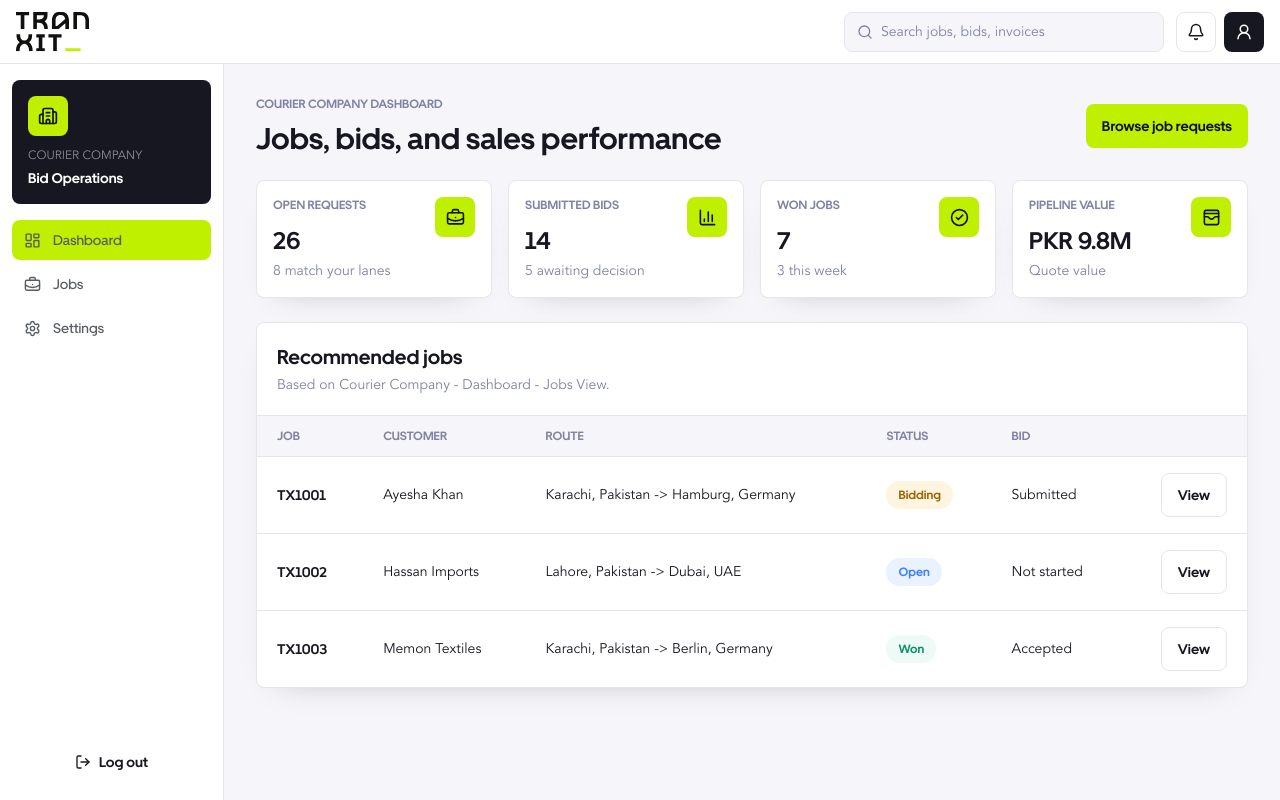
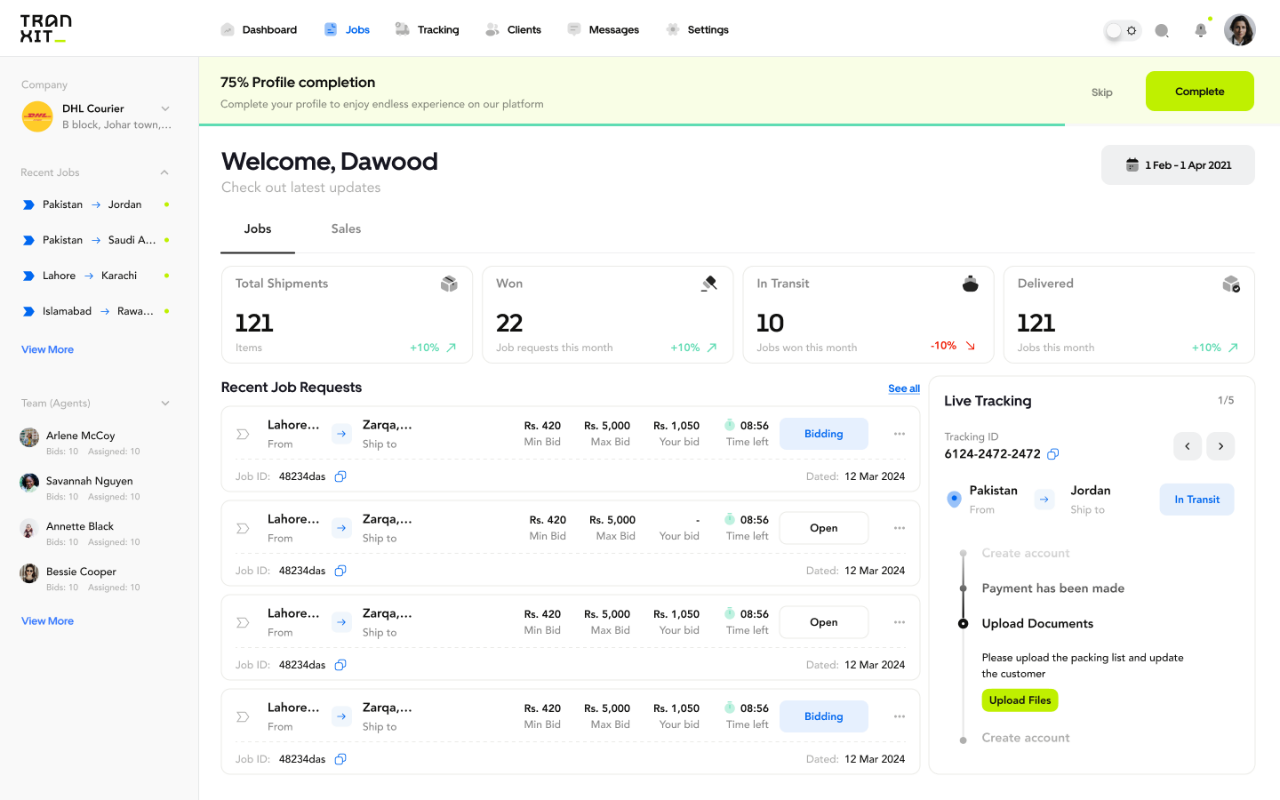
Before and after one commit to makewaysdotnet/TranXit-Frontend, a Next.js app: page /courier/dashboard in a window 1280 px wide. Built offline with nearby package versions, Linux system fonts and the light colour scheme; a web font is replaced by a local one.

Commit message:
feat: add Figma courier dashboard lite (#8)
Co-authored-by: Daniyal Rizvi <syeddaniyalrizvi@gmail.com>

```diff
--- a/src/app/courier/dashboard/page.tsx
+++ b/src/app/courier/dashboard/page.tsx
@@ -1,78 +1,5 @@
-import Link from "next/link";
-import { BarChart3, BriefcaseBusiness, CheckCircle2, WalletCards } from "lucide-react";
-import { AppShell } from "@/components/dashboard/app-shell";
-import { MetricCard } from "@/components/dashboard/metric-card";
-import { Button } from "@/components/ui/button";
-import { Card } from "@/components/ui/card";
-import { StatusTag } from "@/components/ui/status-tag";
-import { courierJobs } from "@/lib/mock-data";
+import { CourierDashboardLite } from "@/components/courier/courier-dashboard-lite";
 
 export default function CourierDashboardPage() {
-  return (
-    <AppShell role="courier">
-      <section className="grid gap-6">
-        <div className="flex flex-wrap items-center justify-between gap-4">
-          <div>
-            <p className="text-xs font-bold uppercase text-[#8083A3]">
-              Courier company dashboard
-            </p>
-            <h1 className="mt-2 text-3xl font-bold text-[#171721]">
-              Jobs, bids, and sales performance
-            </h1>
-          </div>
-          <Link href="/courier/jobs">
-            <Button>Browse job requests</Button>
-          </Link>
-        </div>
-
-        <div className="grid gap-4 md:grid-cols-2 xl:grid-cols-4">
-          <MetricCard label="Open requests" value="26" meta="8 match your lanes" icon={<BriefcaseBusiness size={19} />} />
-          <MetricCard label="Submitted bids" value="14" meta="5 awaiting decision" icon={<BarChart3 size={19} />} />
-          <MetricCard label="Won jobs" value="7" meta="3 this week" icon={<CheckCircle2 size={19} />} />
-          <MetricCard label="Pipeline value" value="PKR 9.8M" meta="Quote value" icon={<WalletCards size={19} />} />
-        </div>
-
-        <Card className="overflow-hidden">
-          <div className="border-b border-[#E4E6E8] p-5">
-            <h2 className="text-xl font-bold">Recommended jobs</h2>
-            <p className="mt-1 text-sm text-[#8083A3]">
-              Based on Courier Company - Dashboard - Jobs View.
-            </p>
-          </div>
-          <div className="overflow-x-auto">
-            <table className="w-full min-w-[860px] text-left text-sm">
-              <thead className="bg-[#F5F5FA] text-xs uppercase text-[#8083A3]">
-                <tr>
-                  <th className="px-5 py-3">Job</th>
-                  <th className="px-5 py-3">Customer</th>
-                  <th className="px-5 py-3">Route</th>
-                  <th className="px-5 py-3">Status</th>
-                  <th className="px-5 py-3">Bid</th>
-                  <th className="px-5 py-3" />
-                </tr>
-              </thead>
-              <tbody>
-                {courierJobs.map((job) => (
-                  <tr key={job.id} className="border-t border-[#E4E6E8]">
-                    <td className="px-5 py-4 font-bold">{job.jobNumber}</td>
-                    <td className="px-5 py-4">{job.customer}</td>
-                    <td className="px-5 py-4">
-                      {job.origin} {"->"} {job.destination}
-                    </td>
-                    <td className="px-5 py-4"><StatusTag status={job.status} /></td>
-                    <td className="px-5 py-4">{job.bidStatus}</td>
-                    <td className="px-5 py-4 text-right">
-                      <Link href={`/courier/jobs/${job.id}`}>
-                        <Button variant="secondary">View</Button>
-                      </Link>
-                    </td>
-                  </tr>
-                ))}
-              </tbody>
-            </table>
-          </div>
-        </Card>
-      </section>
-    </AppShell>
-  );
+  return <CourierDashboardLite />;
 }
--- /dev/null
+++ b/src/components/courier/courier-dashboard-lite.tsx
@@ -0,0 +1,81 @@
+/* eslint-disable @next/next/no-img-element */
+import Link from "next/link";
+
+type Hotspot = {
+  "aria-label": string;
+  height: number;
+  href: string;
+  width: number;
+  x: number;
+  y: number;
+};
+
+const dashboardImage = {
+  alt: "TranXIT courier dashboard lite screen from Figma",
+  height: 900,
+  src: "/courier/figma/dashboard-lite-desktop.png",
+  width: 1440,
+};
+
+const hotspots: Hotspot[] = [
+  link("Dashboard", "/courier/dashboard", 249, 17, 104, 32),
+  link("Jobs", "/courier/jobs", 365, 17, 82, 32),
+  link("Settings", "/courier/settings", 742, 17, 105, 32),
+  link("Profile", "/courier/settings", 1368, 15, 47, 39),
+  link("Complete profile", "/courier/settings", 1288, 80, 123, 45),
+  link("See all job requests", "/courier/jobs", 998, 429, 40, 24),
+  link("Open job request", "/courier/jobs/1001", 878, 469, 99, 37),
+  link("Create bid", "/courier/jobs/1001/bid", 878, 788, 99, 37),
+  link("Upload files", "/courier/jobs/1001", 1105, 775, 85, 26),
+  link("Recent jobs", "/courier/jobs", 23, 383, 70, 24),
+  link("Team settings", "/courier/settings", 23, 688, 70, 24),
+];
+
+export function CourierDashboardLite() {
+  return (
+    <main className="min-h-screen overflow-x-auto bg-white">
+      <div className="relative mx-auto aspect-[1440/900] w-full min-w-[1180px] max-w-[1440px] lg:min-w-0">
+        <img
+          alt={dashboardImage.alt}
+          className="block h-auto w-full select-none"
+          draggable={false}
+          height={dashboardImage.height}
+          src={dashboardImage.src}
+          width={dashboardImage.width}
+        />
+        {hotspots.map((hotspot) => (
+          <Link
+            aria-label={hotspot["aria-label"]}
+            className="absolute block rounded-sm focus:outline-none focus-visible:ring-2 focus-visible:ring-[#BFF000]"
+            href={hotspot.href}
+            key={`${hotspot.href}-${hotspot["aria-label"]}-${hotspot.x}-${hotspot.y}`}
+            style={{
+              height: `${(hotspot.height / dashboardImage.height) * 100}%`,
+              left: `${(hotspot.x / dashboardImage.width) * 100}%`,
+              top: `${(hotspot.y / dashboardImage.height) * 100}%`,
+              width: `${(hotspot.width / dashboardImage.width) * 100}%`,
+            }}
+          />
+        ))}
+      </div>
+    </main>
+  );
+}
+
+function link(
+  label: string,
+  href: string,
+  x: number,
+  y: number,
+  width: number,
+  height: number,
+) {
+  return {
+    "aria-label": label,
+    height,
+    href,
+    width,
+    x,
+    y,
+  };
+}
```
Also changed, not shown: public/courier/figma/dashboard-lite-desktop.png (added).
